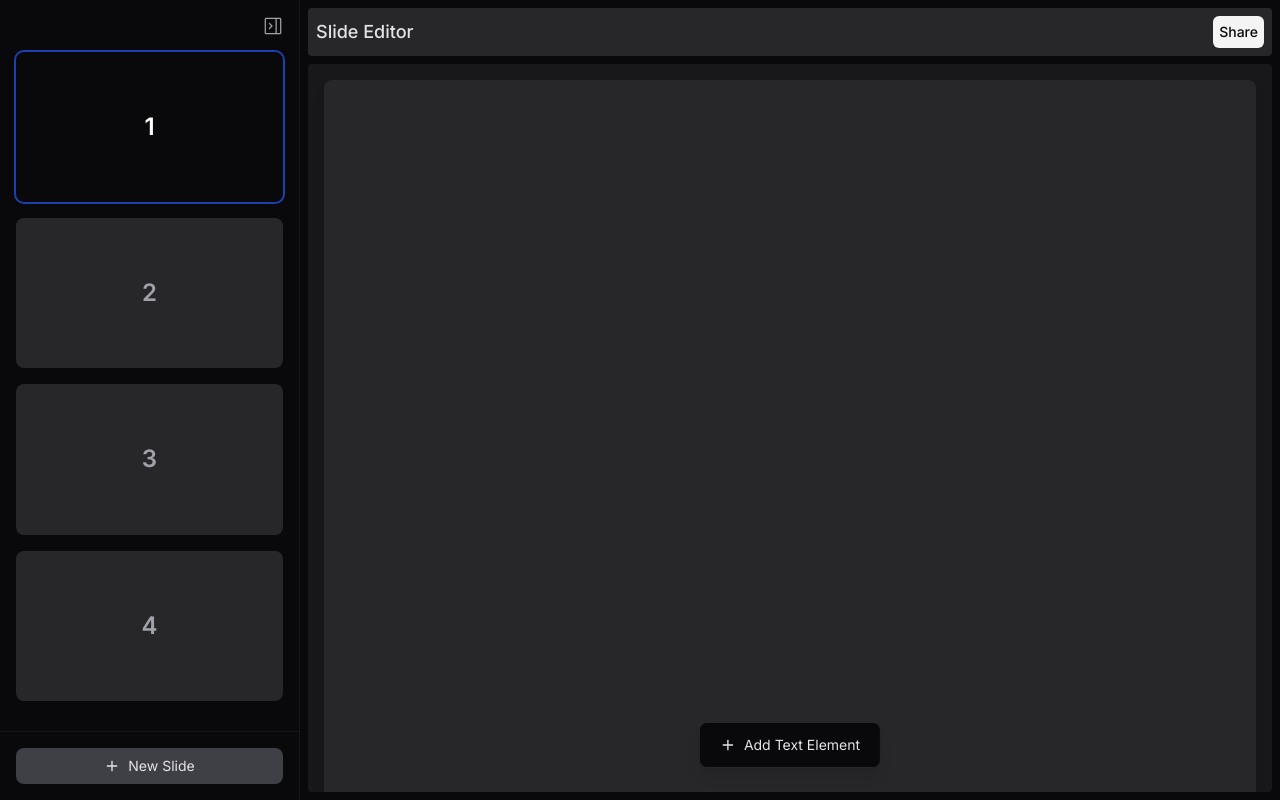
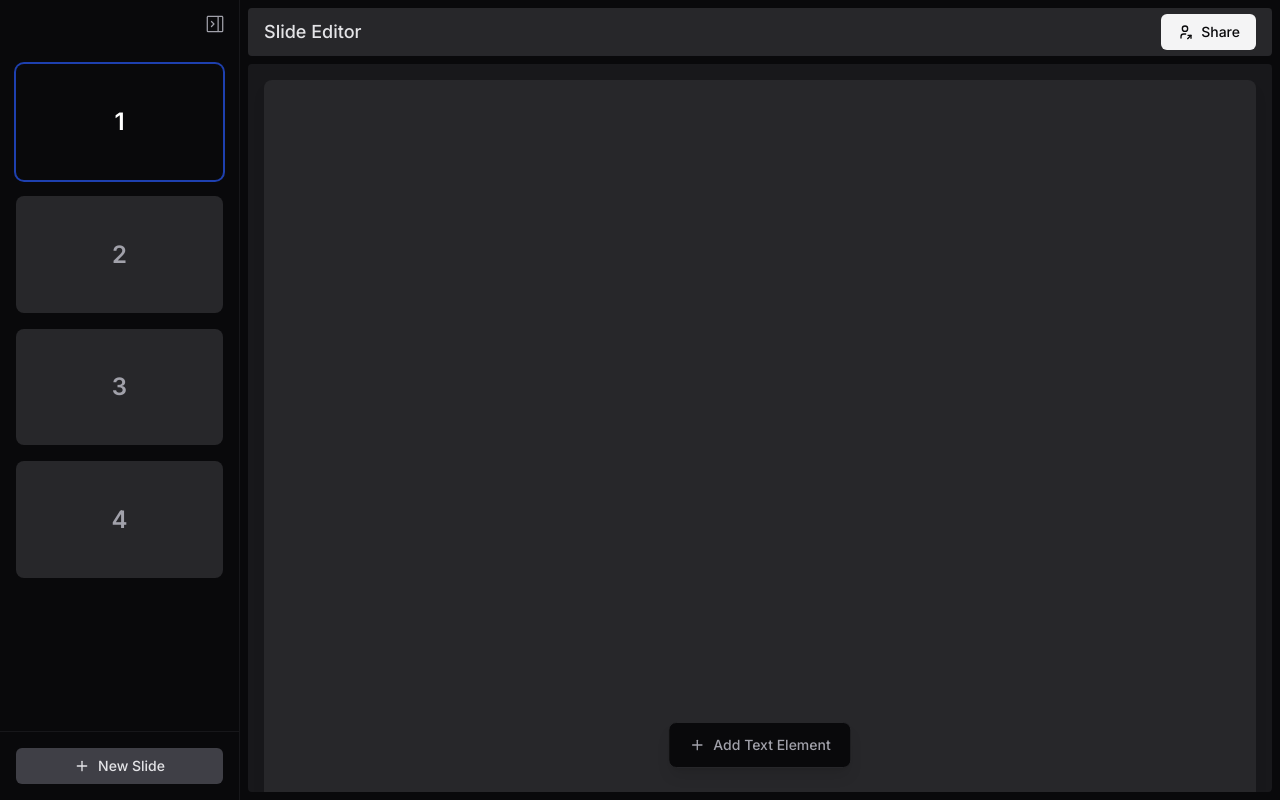
Before and after one commit to devanSAGA/slide-editor, a React (Vite) app: page / in a window 1280 px wide. Built offline with nearby package versions, Linux system fonts and the light colour scheme.

Commit message:
add Tooltip component and Button component

```diff
--- a/package.json
+++ b/package.json
@@ -13,6 +13,7 @@
     "@dnd-kit/core": "^6.3.1",
     "@dnd-kit/modifiers": "^9.0.0",
     "@dnd-kit/utilities": "^3.2.2",
+    "@radix-ui/react-tooltip": "^1.2.8",
     "react": "^19.1.1",
     "react-dom": "^19.1.1",
     "react-icons": "^5.5.0"
--- a/src/components/Button.tsx
+++ b/src/components/Button.tsx
@@ -1,25 +1,34 @@
 import { ButtonHTMLAttributes, forwardRef } from 'react';
 
 interface ButtonProps extends ButtonHTMLAttributes<HTMLButtonElement> {
-  variant?: 'primary' | 'secondary' | 'outline';
+  variant?: 'primary' | 'secondary' | 'ghost' | 'destructive';
+  size?: 'sm' | 'md' | 'lg' | 'icon';
 }
 
 const Button = forwardRef<HTMLButtonElement, ButtonProps>(
-  ({ variant = 'secondary', className = '', children, ...props }, ref) => {
-    const baseStyles = `inline-flex items-center justify-center font-medium text-sm transition-colors
+  ({ variant = 'secondary', size = 'md', className = '', children, ...props }, ref) => {
+    const baseStyles = `inline-flex items-center justify-center gap-2 font-medium transition-colors
        focus-visible:outline-none focus-visible:ring-2 focus-visible:ring-zinc-400
        disabled:pointer-events-none disabled:opacity-50 rounded-md`;
 
     const variantStyles = {
       primary: 'bg-zinc-100 text-zinc-950 hover:bg-white',
-      secondary: 'bg-zinc-800/50 text-zinc-200 hover:bg-zinc-800 border border-zinc-700/50',
-      outline: 'text-zinc-400 hover:text-zinc-200 hover:bg-zinc-800/50',
+      secondary: 'bg-zinc-700 text-zinc-200 hover:bg-zinc-600',
+      ghost: 'bg-transparent text-zinc-400 hover:text-white hover:bg-zinc-800/50',
+      destructive: 'bg-transparent text-red-400 hover:text-red-300 hover:bg-red-900/20',
+    };
+
+    const sizeStyles = {
+      sm: 'px-3 py-1.5 text-xs',
+      md: 'px-4 py-2 text-sm',
+      lg: 'px-6 py-3 text-base',
+      icon: 'p-1.5 text-sm',
     };
 
     return (
       <button
         ref={ref}
-        className={`${baseStyles} ${variantStyles[variant]} p-1.5 text-sm ${className}`}
+        className={`${baseStyles} ${variantStyles[variant]} ${sizeStyles[size]} ${className}`}
         {...props}
       >
         {children}
--- a/src/components/Header.tsx
+++ b/src/components/Header.tsx
@@ -1,3 +1,4 @@
+import { TbUserShare } from 'react-icons/tb';
 import Button from './Button';
 
 export default function Header() {
@@ -7,9 +8,10 @@ export default function Header() {
   };
 
   return (
-    <div className="flex h-12 items-center justify-between gap-3 rounded border-b border-zinc-800/50 bg-zinc-800 p-2 text-zinc-200">
-      <div className="text-lg font-medium">Slide Editor</div>
-      <Button variant="primary" onClick={handleShare}>
+    <div className="flex h-12 items-center justify-between gap-3 rounded border-b border-zinc-800/50 bg-zinc-800 py-2 text-zinc-200">
+      <div className="pl-4 text-lg font-medium">Slide Editor</div>
+      <Button variant="primary" className="mr-4 px-1.5 py-1.5" onClick={handleShare}>
+        <TbUserShare size={16} />
         Share
       </Button>
     </div>
--- a/src/components/Sidebar.tsx
+++ b/src/components/Sidebar.tsx
@@ -1,6 +1,8 @@
 import { GoSidebarCollapse, GoSidebarExpand } from 'react-icons/go';
 import { FiPlus } from 'react-icons/fi';
 import { useSlides } from '../contexts/SlideContext';
+import Button from './Button';
+import Tooltip from './Tooltip';
 
 interface SidebarProps {
   isCollapsed: boolean;
@@ -12,17 +14,20 @@ export default function Sidebar({ isCollapsed, onToggle }: SidebarProps) {
   return (
     <div
       className={`flex h-full flex-col border-r border-zinc-800/50 text-zinc-300 transition-all duration-300 ${
-        isCollapsed ? 'w-[52px]' : 'w-[300px]'
+        isCollapsed ? 'w-[48px]' : 'w-[240px]'
       }`}
     >
-      <div className={`flex items-center justify-end ${isCollapsed ? 'p-4 pb-0' : 'p-4 pb-0'}`}>
-        <button onClick={onToggle} aria-label={isCollapsed ? 'Expand sidebar' : 'Collapse sidebar'}>
-          {isCollapsed ? (
-            <GoSidebarExpand size={20} className="text-zinc-400 hover:text-white" />
-          ) : (
-            <GoSidebarCollapse size={20} className="text-zinc-400 hover:text-white" />
-          )}
-        </button>
+      <div className={`flex items-center justify-end ${isCollapsed ? 'p-2 pb-0' : 'p-2'}`}>
+        <Tooltip content={isCollapsed ? 'Expand sidebar' : 'Collapse sidebar'} side="right">
+          <Button
+            variant="ghost"
+            size="icon"
+            onClick={onToggle}
+            aria-label={isCollapsed ? 'Expand sidebar' : 'Collapse sidebar'}
+          >
+            {isCollapsed ? <GoSidebarExpand size={20} /> : <GoSidebarCollapse size={20} />}
+          </Button>
+        </Tooltip>
       </div>
       {!isCollapsed && (
         <>
@@ -48,13 +53,10 @@ export default function Sidebar({ isCollapsed, onToggle }: SidebarProps) {
             ))}
           </div>
           <div className="mt-2 border-t border-zinc-800/50 p-4">
-            <button
-              onClick={addSlide}
-              className="flex w-full items-center justify-center gap-2 rounded-lg bg-zinc-700 px-4 py-2 text-sm text-zinc-200 transition-colors hover:bg-zinc-600"
-            >
+            <Button variant="secondary" onClick={addSlide} className="w-full">
               <FiPlus size={16} />
               New Slide
-            </button>
+            </Button>
           </div>
         </>
       )}
--- a/src/components/Toolbar.tsx
+++ b/src/components/Toolbar.tsx
@@ -1,4 +1,5 @@
 import { FiPlus } from 'react-icons/fi';
+import Button from './Button';
 
 interface ToolbarProps {
   onAddTextElement: () => void;
@@ -8,13 +9,13 @@ export default function Toolbar({ onAddTextElement }: ToolbarProps) {
   return (
     <div className="absolute bottom-6 left-1/2 z-10 -translate-x-1/2 transform">
       <div className="flex items-center gap-2 rounded-lg border border-zinc-800 bg-zinc-950 p-1 shadow-lg">
-        <button
+        <Button
+          variant="ghost"
           onClick={onAddTextElement}
-          className="flex items-center gap-2 rounded-md px-4 py-2 text-sm text-zinc-200 transition-colors hover:bg-zinc-700"
         >
           <FiPlus size={16} />
           Add Text Element
-        </button>
+        </Button>
       </div>
     </div>
   );
--- /dev/null
+++ b/src/components/Tooltip.tsx
@@ -0,0 +1,41 @@
+import * as TooltipPrimitive from '@radix-ui/react-tooltip';
+import { ReactNode } from 'react';
+
+interface TooltipProps {
+  children: ReactNode;
+  content: string | ReactNode;
+  side?: 'top' | 'right' | 'bottom' | 'left';
+  align?: 'start' | 'center' | 'end';
+  delayDuration?: number;
+  sideOffset?: number;
+}
+
+export default function Tooltip({
+  children,
+  content,
+  side = 'top',
+  align = 'center',
+  delayDuration = 200,
+  sideOffset = 4,
+}: TooltipProps) {
+  return (
+    <TooltipPrimitive.Provider delayDuration={delayDuration}>
+      <TooltipPrimitive.Root>
+        <TooltipPrimitive.Trigger asChild>
+          {children}
+        </TooltipPrimitive.Trigger>
+        <TooltipPrimitive.Portal>
+          <TooltipPrimitive.Content
+            side={side}
+            align={align}
+            sideOffset={sideOffset}
+            className="z-50 overflow-hidden rounded-md bg-zinc-900 px-3 py-1.5 text-xs text-zinc-50 shadow-md animate-in fade-in-0 zoom-in-95 data-[state=closed]:animate-out data-[state=closed]:fade-out-0 data-[state=closed]:zoom-out-95 data-[side=bottom]:slide-in-from-top-2 data-[side=left]:slide-in-from-right-2 data-[side=right]:slide-in-from-left-2 data-[side=top]:slide-in-from-bottom-2"
+          >
+            {content}
+            <TooltipPrimitive.Arrow className="fill-zinc-900" />
+          </TooltipPrimitive.Content>
+        </TooltipPrimitive.Portal>
+      </TooltipPrimitive.Root>
+    </TooltipPrimitive.Provider>
+  );
+}
```
Also changed, not shown: 1 other file (tests, documents, lock files or other folders).
